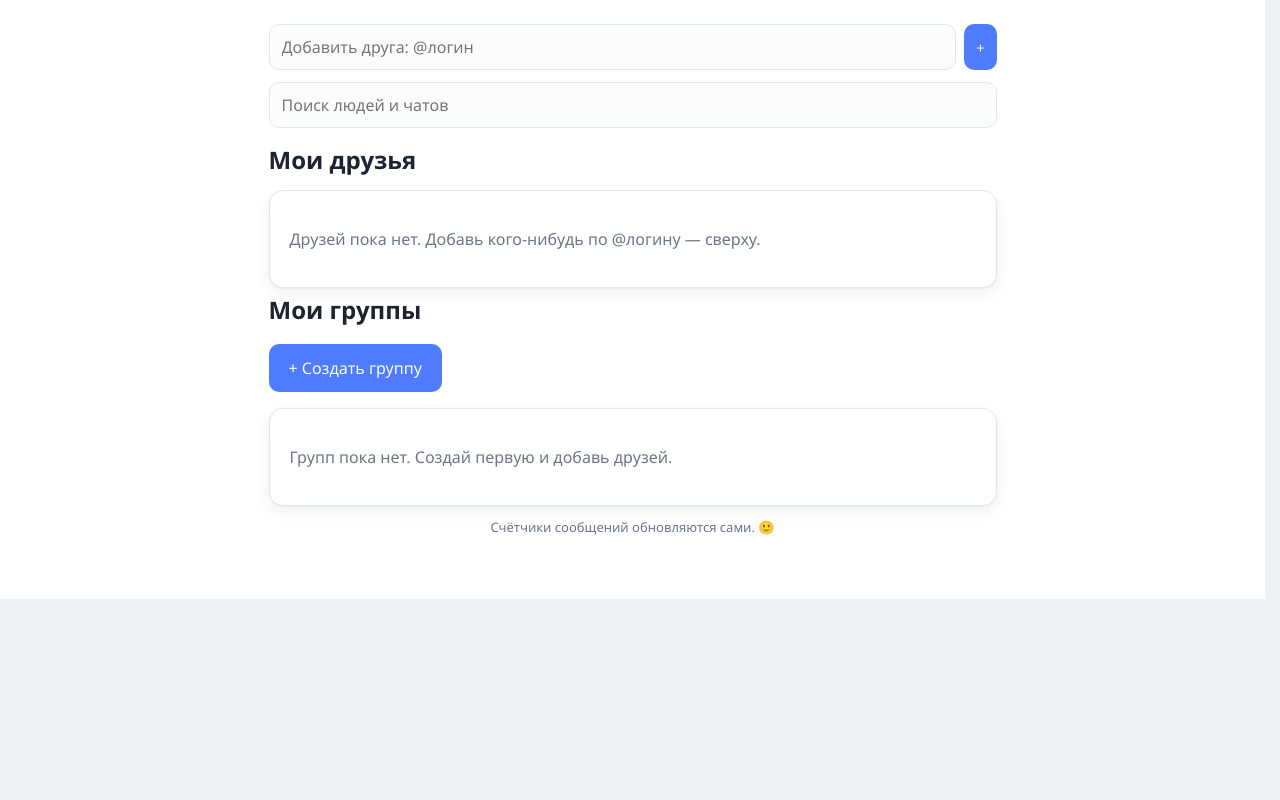
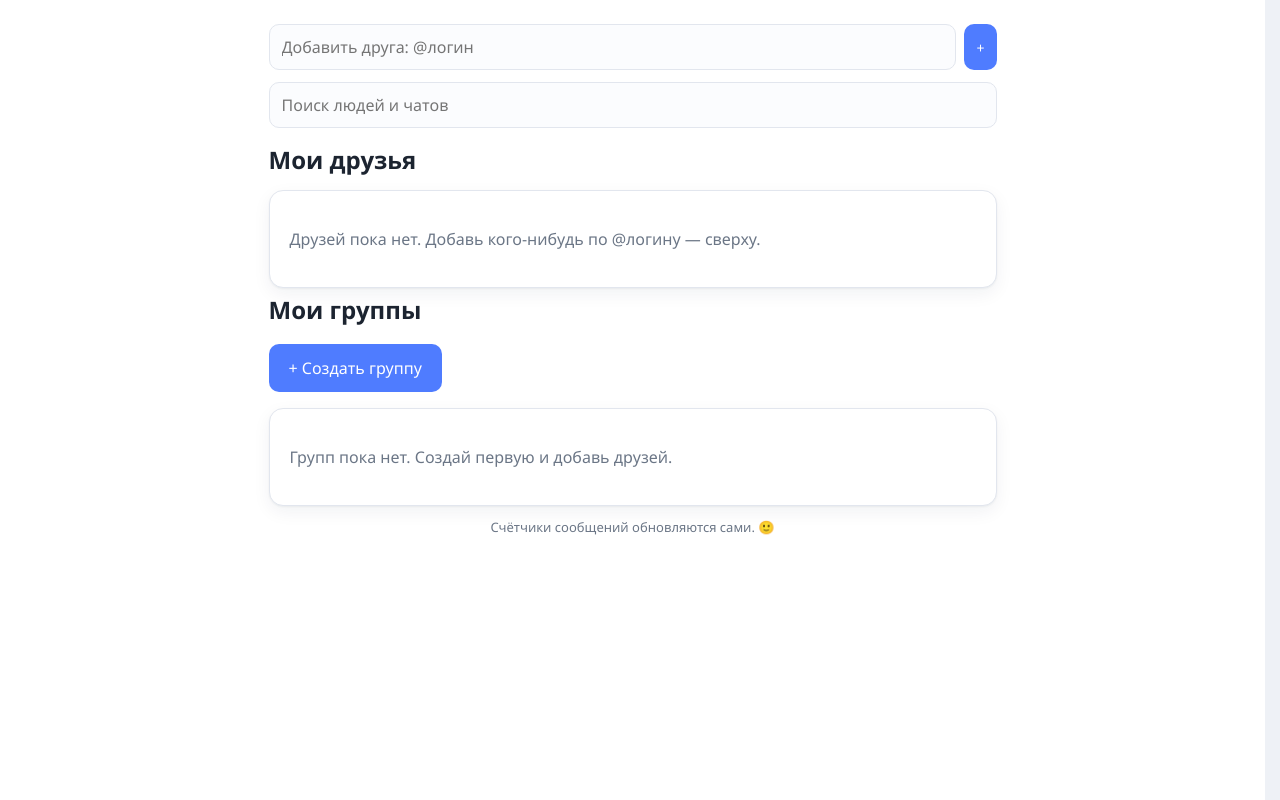
Before and after one commit to D1aBet14ek/messenger, a Flask app: template templates/chats_list.html in a window 1280 px wide. Run offline with Flask 3, Linux system fonts and the light colour scheme; the template is opened without the code that fills it, so the values that code supplies are empty.

Commit message:
Left list background now fills the full height (no mismatched bottom area)

```diff
--- a/static/style.css
+++ b/static/style.css
@@ -216,7 +216,7 @@ hr { border: 0; border-top: 1px solid var(--line); margin: 4px 0; }
   border: 0;
   background: #eef1f6;
 }
-.list-body { background: var(--bg); }
+.list-body { background: var(--bg); min-height: 100vh; }
 .list-wrap { max-width: 760px; margin: 0 auto; padding: 24px 16px 48px; }
 
 /* Поиск в списке чатов */
```
